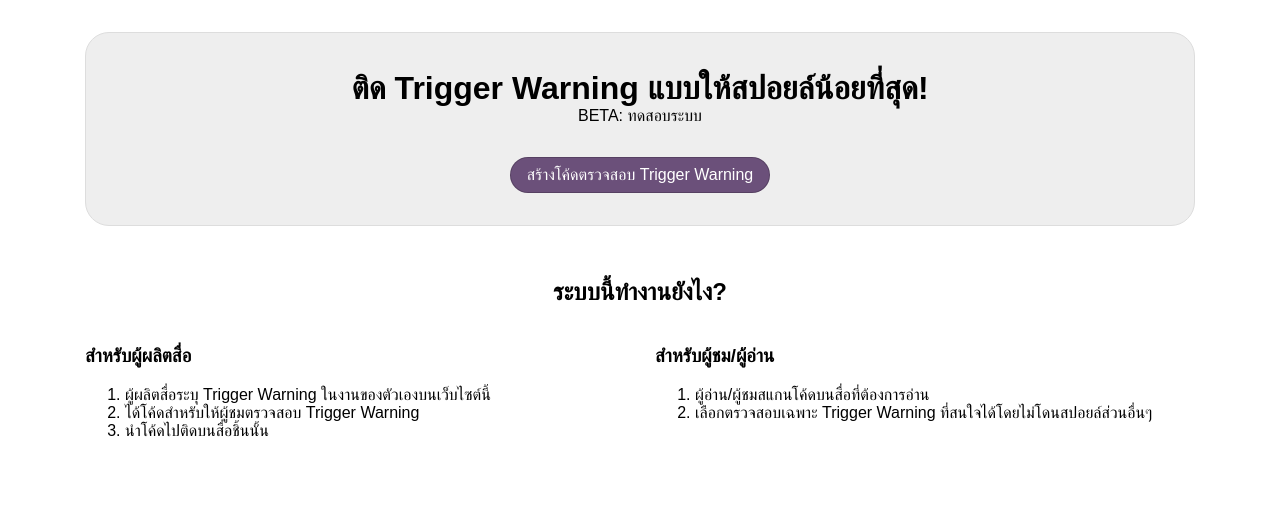
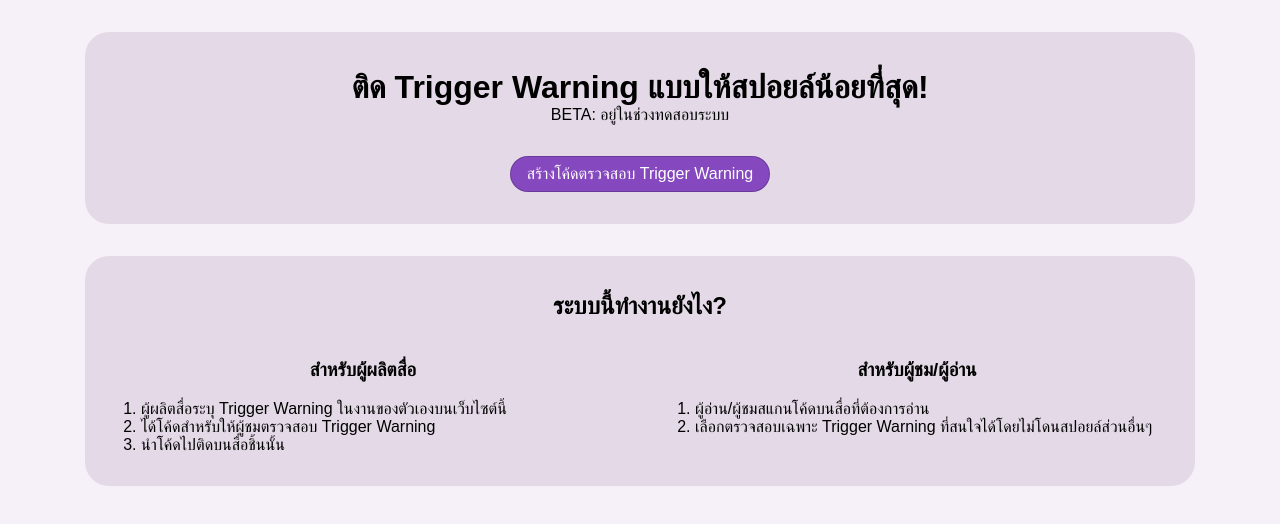
Before and after one commit to taepras/triggerwarning, a React (Create React App) app: page / in a window 1280 px wide. Shown: the top 524 px of the page. Built offline with nearby package versions, Linux system fonts and the light colour scheme; a web font is replaced by a local one.

Commit message:
Add some styling

```diff
--- a/src/App.css
+++ b/src/App.css
@@ -1,6 +1,14 @@
 @import url('https://fonts.googleapis.com/css2?family=IBM+Plex+Sans+Thai:wght@400;700&display=swap');
+
+body {
+  background-color: #f6f0f8;
+}
 
 .App {
   margin: 0;
   font-family: 'IBM Plex Sans Thai', sans-serif;
 }
+
+hr {
+  border: 0.5px solid #8548be;
+}
--- a/src/components/Button.jsx
+++ b/src/components/Button.jsx
@@ -4,7 +4,7 @@ const Button = styled.button`
   padding: 8px 16px;
   border-radius: 999px;
   border: 1px solid rgba(0, 0, 0, 0.2);
-  background-color: #6b507a;
+  background-color: #8548be;
   color: white;
   text-decoration: none;
   display: inline-block;
--- a/src/components/Well.jsx
+++ b/src/components/Well.jsx
@@ -1,10 +1,10 @@
 import styled from 'styled-components';
 
 const Well = styled.div`
-  background-color: #eee;
+  background-color: #e4dae7;
   padding: 16px;
   border-radius: 24px;
-  border: 1px solid #ddd;
+  /* border: 1px solid rgba(0,0,0,0.2); */
 `;
 
 export default Well;
--- a/src/pages/Check.jsx
+++ b/src/pages/Check.jsx
@@ -46,7 +46,7 @@ function Check() {
     <Row>
       <Col>
         <h1 style={{ marginBottom: 0 }}>ตรวจสอบ Trigger Warning แบบให้สปอยล์น้อยที่สุด!</h1>
-        <div style={{ marginBottom: 32 }}>BETA: ทดสอบระบบ</div>
+        <div style={{ marginBottom: 32 }}>BETA: อยู่ในช่วงทดสอบระบบ</div>
         <hr />
         {displayMode === 'select' &&
           <>
--- a/src/pages/Generate.jsx
+++ b/src/pages/Generate.jsx
@@ -59,7 +59,7 @@ function Generate() {
     <Row>
       <Col>
         <h1 style={{ marginBottom: 0 }}>สร้างโค้ดตรวจสอบ Trigger Warning เพื่อผู้อ่านของคุณ</h1>
-        <div style={{ marginBottom: 32 }}>BETA: ทดสอบระบบ</div>
+        <div style={{ marginBottom: 32 }}>BETA: อยู่ในช่วงทดสอบระบบ</div>
         <hr />
         {displayMode === 'select' &&
           <>
--- a/src/pages/Home.jsx
+++ b/src/pages/Home.jsx
@@ -7,19 +7,20 @@ function Home() {
   return <Container>
     <Row>
       <Col>
-        <Well style={{textAlign: 'center', marginTop: 32, marginBottom: 32, paddingBottom: 32}}>
-          <h1 style={{marginBottom: 0}}>ติด Trigger Warning แบบให้สปอยล์น้อยที่สุด!</h1>
-          <div style={{ marginBottom: 32 }}>BETA: ทดสอบระบบ</div>
-        <Button as={Link} to="/generate">สร้างโค้ดตรวจสอบ Trigger Warning</Button>
+        <Well style={{ textAlign: 'center', marginTop: 32, marginBottom: 32, paddingBottom: 32 }}>
+          <h1 style={{ marginBottom: 0 }}>ติด Trigger Warning แบบให้สปอยล์น้อยที่สุด!</h1>
+          <div style={{ marginBottom: 32 }}>BETA: อยู่ในช่วงทดสอบระบบ</div>
+          <Button as={Link} to="/generate">สร้างโค้ดตรวจสอบ Trigger Warning</Button>
         </Well>
       </Col>
     </Row>
+    <Well>
     <Row>
       <Col><h2 style={{ textAlign: 'center' }}>ระบบนี้ทำงานยังไง?</h2></Col>
     </Row>
     <Row>
       <Col>
-        <h3>สำหรับผู้ผลิตสื่อ</h3>
+        <h3 style={{ textAlign: 'center' }}>สำหรับผู้ผลิตสื่อ</h3>
         <ol>
           <li>ผู้ผลิตสื่อระบุ Trigger Warning ในงานของตัวเองบนเว็บไซต์นี้</li>
           <li>ได้โค้ดสำหรับให้ผู้ชมตรวจสอบ Trigger Warning</li>
@@ -27,7 +28,7 @@ function Home() {
         </ol>
       </Col>
       <Col>
-        <h3>สำหรับผู้ชม/ผู้อ่าน</h3>
+        <h3 style={{ textAlign: 'center' }}>สำหรับผู้ชม/ผู้อ่าน</h3>
         <ol>
           <li>ผู้อ่าน/ผู้ชมสแกนโค้ดบนสื่อที่ต้องการอ่าน</li>
           <li>เลือกตรวจสอบเฉพาะ Trigger Warning ที่สนใจได้โดยไม่โดนสปอยล์ส่วนอื่นๆ</li>
@@ -35,6 +36,7 @@ function Home() {
         </ol>
       </Col>
     </Row>
+    </Well>
   </Container>
 }
 
```
Also changed, not shown: 1 other file (tests, documents, lock files or other folders).
